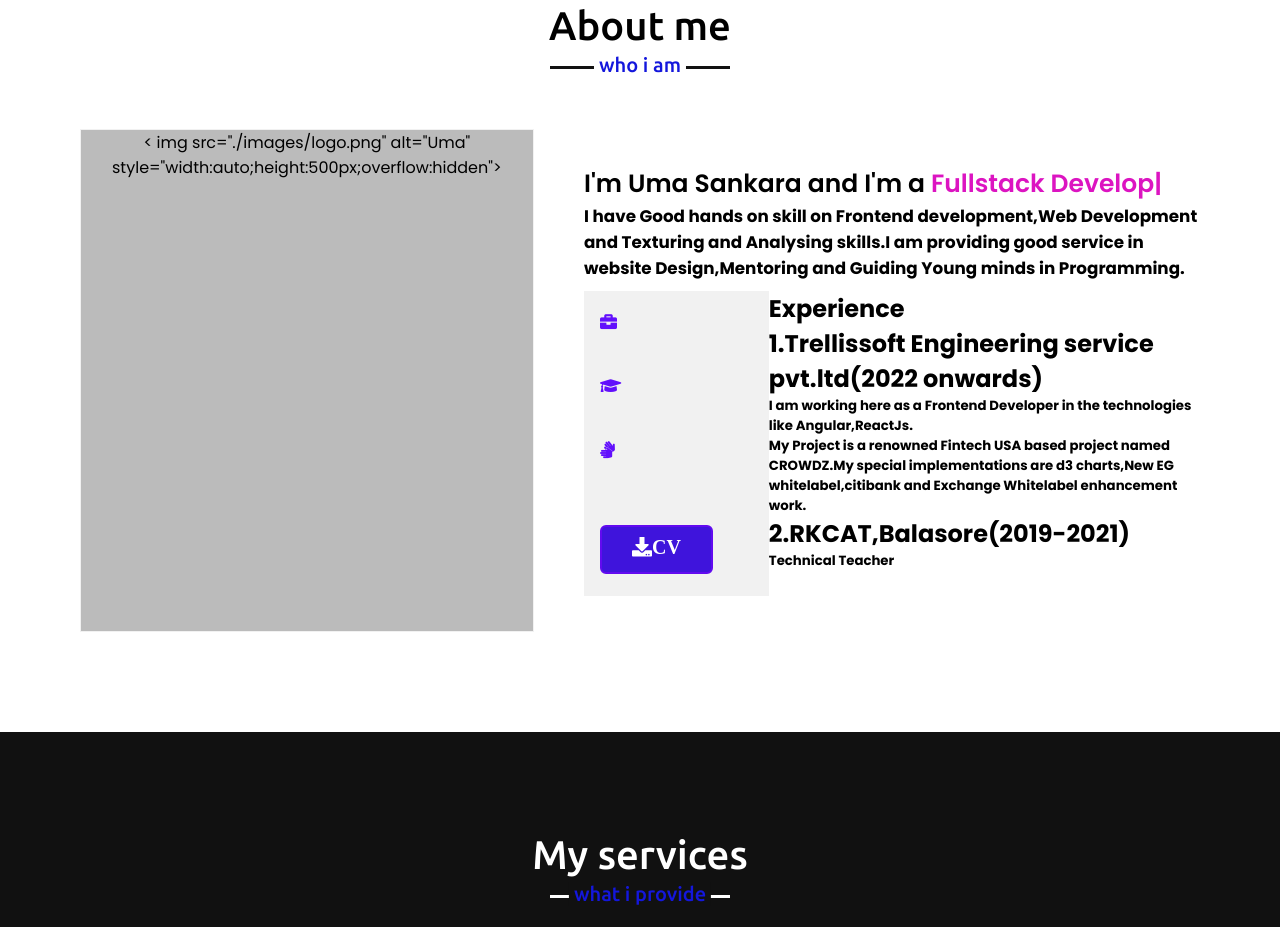
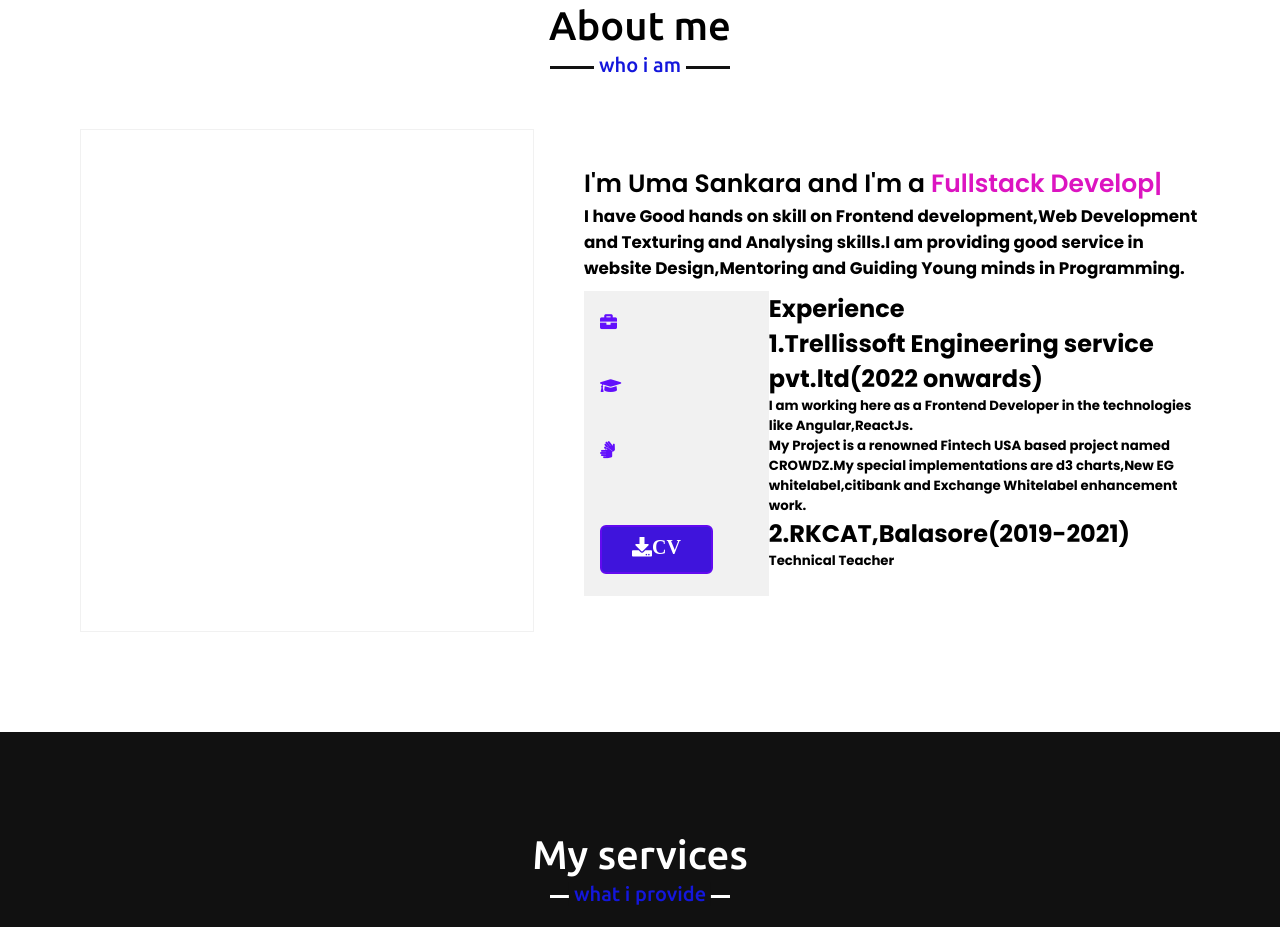
Before and after one commit to Sankarauma/Portfolio, a plain HTML site: page index.html in a window 1280 px wide. Shown: the part 897-1824 px from the top of the page. Drawn offline with nearby package versions, Linux system fonts and the light colour scheme.

Commit message:
Update index.html

```diff
--- a/index.html
+++ b/index.html
@@ -104,9 +104,9 @@
                         </style>
                     <div class="flip-box">
                         <div class="flip-box-inner">
-                          <div class="flip-box-front">
-                            < img src="./images/logo.png" alt="Uma" style="width:auto;height:500px;overflow:hidden">
-                          </div>
+<!--                           <div class="flip-box-front">
+                            < img src="./" alt="Uma" style="width:auto;height:500px;overflow:hidden">
+                          </div> -->
                           <div class="flip-box-back">
                             <iframe src="./resume.pdf#toolbar=0" width="100%" height="500px">
                             </iframe>
```
